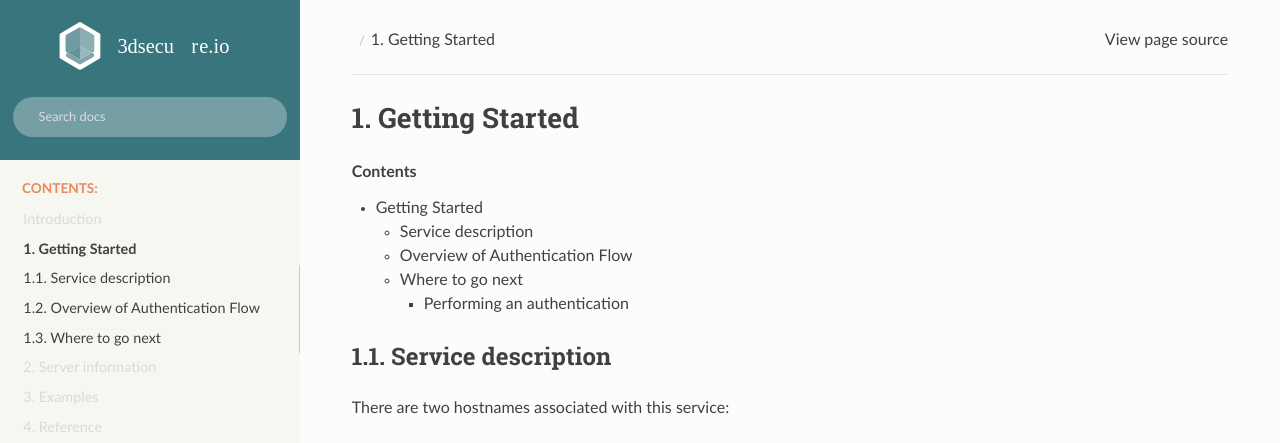
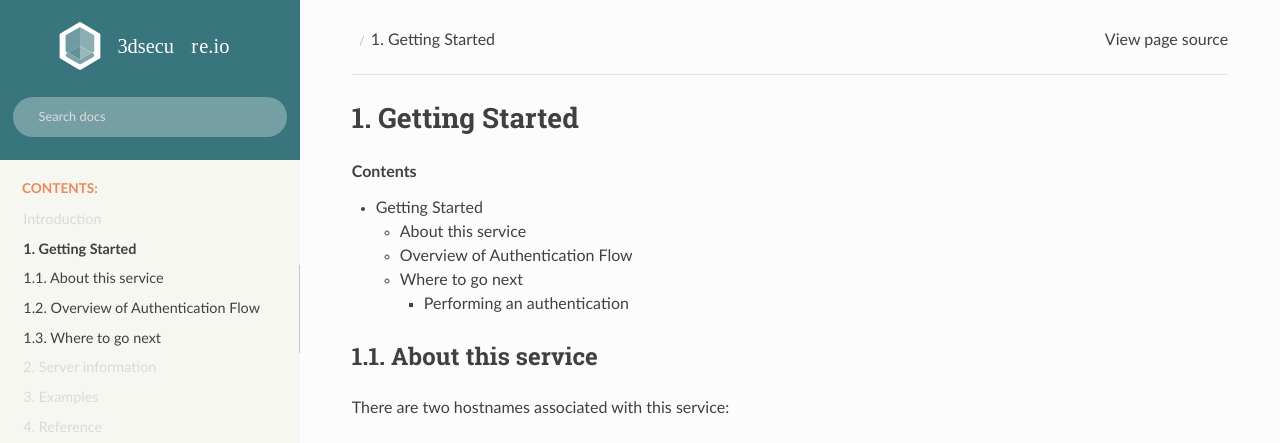
Before and after one commit to clearhaus/3DSv2-api-documentation, a Sphinx documentation site: the page built from source/getting-started.rst, in a window 1280 px wide and 900 px high. Shown: the top 443 px of the window. Built offline with Sphinx 7.4.7 and the Read the Docs theme 2.0.0, drawn with Linux system fonts in a browser that asks for light colours.

Commit message:
Change to test building docs.

```diff
--- a/source/getting-started.rst
+++ b/source/getting-started.rst
@@ -6,8 +6,8 @@ Getting Started
 
 .. contents::
 
-Service description
-===================
+About this service
+==================
 
 There are two hostnames associated with this service:
 
```
